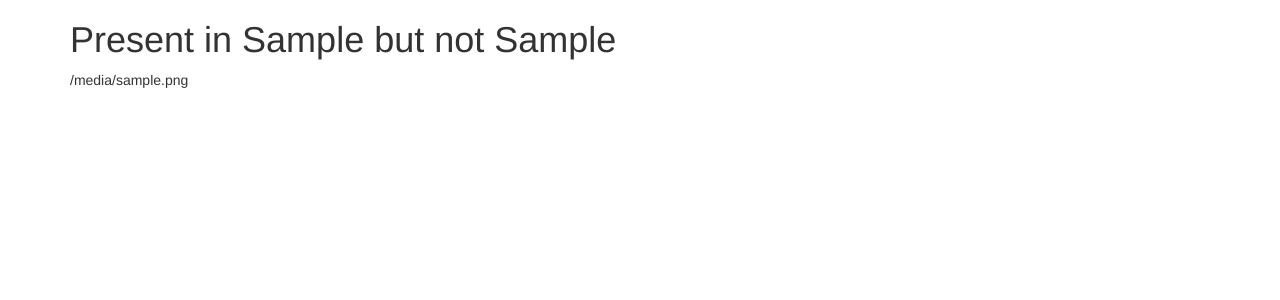
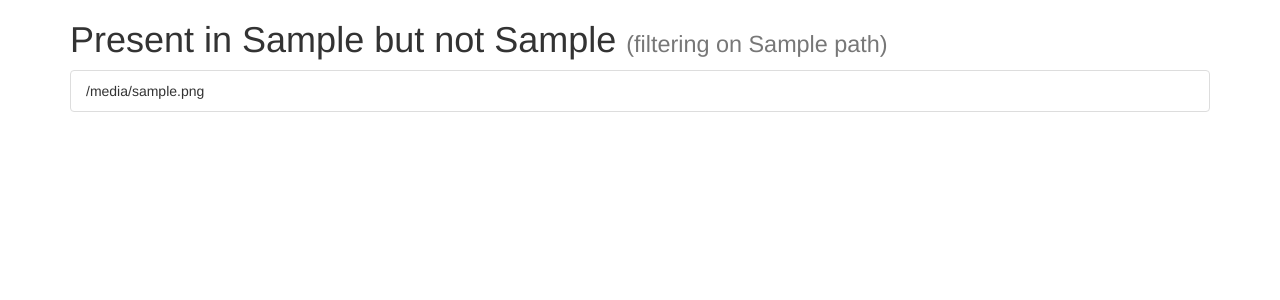
Before and after one commit to fuzzylogiq/flask-macosdiff, a Flask app: template app/templates/compare.html in a window 1280 px wide. Shown: the top 300 px of the page. Run offline with Flask 2, Linux system fonts and the light colour scheme; the template is opened without the code that fills it: most values are stand-ins (such as "Sample title", 1, 10 or a date in 2020); some libraries are stand-ins or nearby versions.

Commit message:
more shiny

```diff
--- a/app/__init__.py
+++ b/app/__init__.py
@@ -56,7 +56,11 @@ def compare_versions(ver1=None, ver2=None, path=""):
         except Exception as e:
             return str(e)
     files = sorted(list(vers[1] - vers[0]))
-    return render_template('compare.html', files=files, ver1=ver1, ver2=ver2)
+    return render_template('compare.html',
+                           files=files,
+                           ver1=ver1,
+                           ver2=ver2,
+                           path=path)
 
 if __name__ == '__main__':
     app.run()
--- a/app/templates/compare.html
+++ b/app/templates/compare.html
@@ -2,9 +2,13 @@
 {% import "bootstrap/google.html" as google %}
 {% block content %}
 <div class="container">
-  <h1>Present in {{ ver2 }} but not {{ ver1 }}</h1>
-    <ul class="list-unstyled">
-     {% for file in files %}<li>{{ file }}</li>{% endfor %}
+  <h1>Present in {{ ver2 }} but not {{ ver1 }}
+    {% if path %}<small>(filtering on {{ path }})</small>
+    {%- endif -%}</h1>
+    <ul class="list-group">
+      {% for file in files -%}
+      <li class="list-group-item">{{ file }}</li>
+      {% endfor -%}
     </ul>
 </div>
 {% endblock %}
--- a/app/templates/select.html
+++ b/app/templates/select.html
@@ -2,7 +2,7 @@
 {% import "bootstrap/google.html" as google %}
 {% block content %}
 <div class="container">
-  <h1>macOSdiff - compare files installed by two versions of macOS</h1>
+  <h1>macOSdiff <small>Compare files installed by two versions of macOS</small></h1>
   <div class="panel panel-default">
     <div class="panel-body">
      <form action="{{ url_for('compare_versions') }}" method="POST">
```
